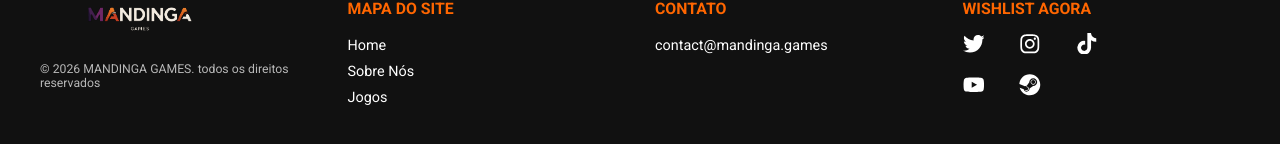
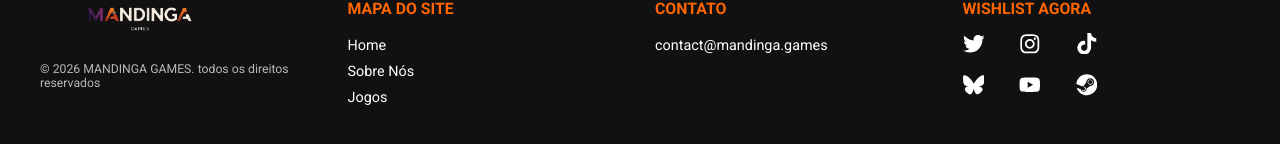
Before and after one commit to anaalbuquerque08/MandingaGames, a React (Vite) app: page / in a window 1280 px wide. Shown: the part 1929-2073 px from the top of the page. Built offline with nearby package versions, Linux system fonts and the light colour scheme.

Commit message:
Adicionando BlueSky nas redes do site

```diff
--- a/src/App.jsx
+++ b/src/App.jsx
@@ -6,6 +6,7 @@ import React, {
   useRef,
 } from "react";
 import "./App.css";
+import { FaBluesky } from "react-icons/fa6";
 import "./variables.css";
 import {
   FaSteam,
@@ -275,6 +276,7 @@ const HeaderComponent = ({ isHeaderDark, t, setLang }) => {
             >
               <FaTwitter />
             </a>
+
             <a
               href="https://www.instagram.com/mandinga.games/"
               target="_blank"
@@ -511,26 +513,13 @@ HomePage.displayName = "HomePage";
 const GameDetailPage = ({ t }) => {
   const { gameId } = useParams();
   const navigate = useNavigate();
+
   const game = useMemo(
     () => GAMES.find((g) => g.id === parseInt(gameId)),
     [gameId],
   );
 
-  useEffect(() => {
-    window.scrollTo(0, 0);
-  }, [gameId]);
-
-  if (!game) {
-    return (
-      <div className="game-not-found">
-        <h1>{t("notFound")}</h1>
-        <button onClick={() => navigate("/")}>{t("home")}</button>
-      </div>
-    );
-  }
-
-  const statusInfo =
-    AVAILABILITY_MAP[game.availability] || AVAILABILITY_MAP.soon;
+  // Solução do Erro: buttonProps agora roda ANTES do retorno condicional do HTML
   const buttonProps = useMemo(() => {
     if (!game) return { textKey: "comingSoon", link: null, disabled: true };
 
@@ -551,11 +540,29 @@ const GameDetailPage = ({ t }) => {
     return { textKey: "comingSoon", link: null, disabled: true };
   }, [game]);
 
+  const statusInfo = useMemo(() => {
+    return AVAILABILITY_MAP[game?.availability] || AVAILABILITY_MAP.soon;
+  }, [game]);
+
+  useEffect(() => {
+    window.scrollTo(0, 0);
+  }, [gameId]);
+
   const handlePlayButtonClick = () => {
     if (buttonProps.link) {
       window.open(buttonProps.link, "_blank");
     }
   };
+
+  // Retorno condicional seguro movido para baixo dos hooks obrigatórios
+  if (!game) {
+    return (
+      <div className="game-not-found">
+        <h1>{t("notFound")}</h1>
+        <button onClick={() => navigate("/")}>{t("home")}</button>
+      </div>
+    );
+  }
 
   return (
     <main className="game-detail page-transition">
@@ -594,7 +601,6 @@ const GameDetailPage = ({ t }) => {
           </h1>
           <p>{t(game.descriptionKey)}</p>
 
-          {/* BOTÃO ATUALIZADO ABAIXO */}
           <button
             className={`general-btn ${buttonProps.className || ""} ${buttonProps.disabled ? "disabled" : ""}`}
             onClick={handlePlayButtonClick}
@@ -666,12 +672,20 @@ const Footer = React.memo(({ t }) => (
           >
             <FaInstagram />
           </a>
+
           <a
             href="https://www.tiktok.com/@mandingagames"
             target="_blank"
             rel="noopener noreferrer"
           >
             <FaTiktok />
+          </a>
+          <a
+            href="https://bsky.app/profile/mandingagames.bsky.social"
+            target="_blank"
+            rel="noopener noreferrer"
+          >
+            <FaBluesky />
           </a>
           <a
             href="https://www.youtube.com/@mandingagames"
```
